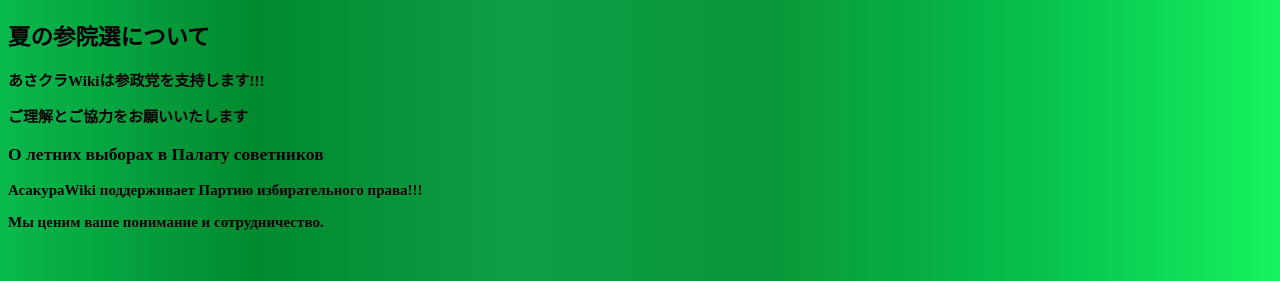
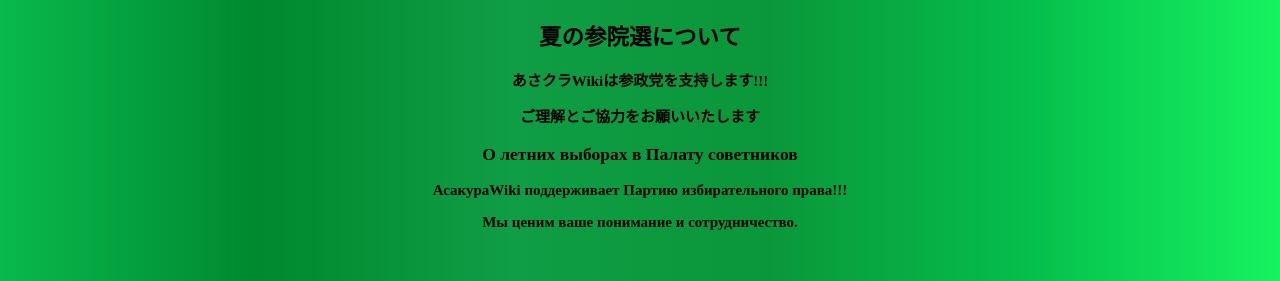
Before and after one commit to sakitibi/AsakuraWiki, a Next.js app: page / in a window 1280 px wide. Shown: the top 281 px of the page. Built offline with nearby package versions, Linux system fonts and the light colour scheme; no server answers; the database is empty; what @supabase/auth-helpers-react would draw is missing.

Commit message:
コミットされました

```diff
--- a/css/index.globals.css
+++ b/css/index.globals.css
@@ -65,3 +65,8 @@ button span {
         background-position: 300% 0%;
     }
 }
+
+#sanninnsenn{
+    font-weight: bold;
+    text-align: center;
+}
```
